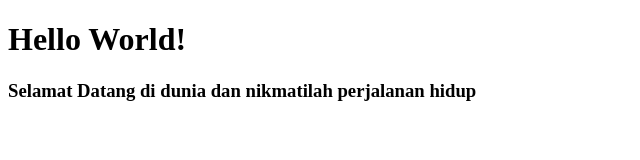
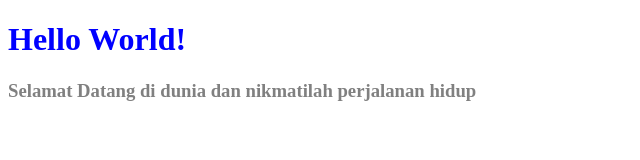
Before and after one commit to WidianaSalsabilah/helloworld, a plain HTML site: page index.html in a window 1280 px wide. Shown: the whole page, without its empty margins (0-640 px from the left). Drawn offline with Linux system fonts and the light colour scheme.

Commit message:
Mengubah warna font judul dan sub-judul

```diff
--- a/index.html
+++ b/index.html
@@ -4,6 +4,10 @@
     <meta charset="UTF-8">
     <meta name="viewport" content="width=device-width, initial-scale=1.0">
     <title> Hello World!</title>
+    <style>
+        h1 { color: blue; }
+        h3 { color: gray; }
+    </style>
 </head>
 <body>
     <h1>Hello World!</h1>
```
